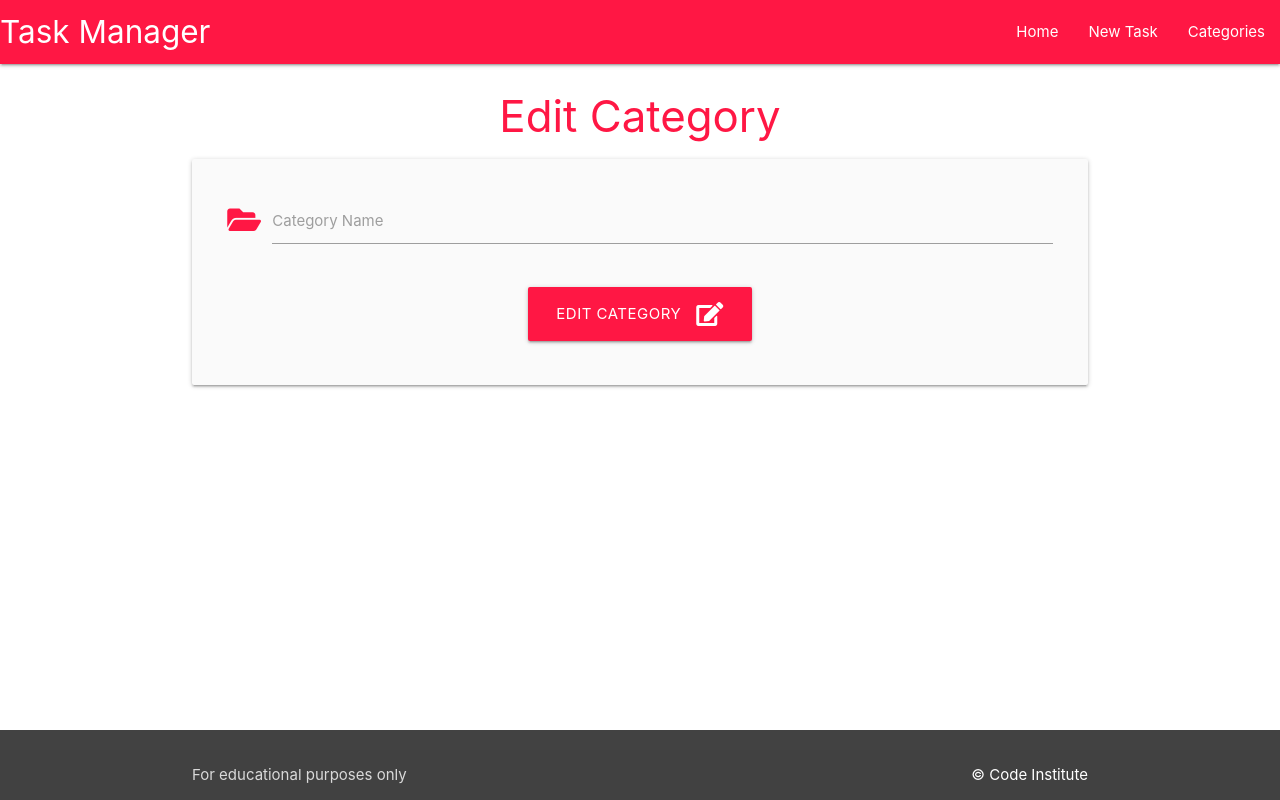
After one commit to Fiona-T/task-manager-walkthrough, a Flask app: template taskmanager/templates/edit_category.html in a window 1280 px wide. The commit adds this page. Run offline with Flask 2, Linux system fonts and the light colour scheme; the template is opened without the code that fills it, so the values that code supplies are empty.

Commit message:
add edit_category.html, update routes to display template and to allow category name to be changed

```diff
--- a/taskmanager/templates/categories.html
+++ b/taskmanager/templates/categories.html
@@ -17,7 +17,7 @@
           <span class="card-title">{{ category.category_name }}</span>
         </div>
         <div class="card-action">
-          <a href="#" class="btn grey darken-2">Edit</a>
+          <a href="{{ url_for('edit_category', category_id=category.id) }}" class="btn grey darken-2">Edit</a>
           <a href="#" class="btn grey darken-1">Delete</a>
         </div>
       </div>
--- /dev/null
+++ b/taskmanager/templates/edit_category.html
@@ -0,0 +1,26 @@
+{% extends "base.html" %}
+
+{% block content %}
+<h3 class="red-text text-accent-3 center-align">Edit Category</h3>
+<div class="row card-panel grey lighten-5">
+    <form class="col s12" method="POST" action="{{ url_for('edit_category', category_id=category.id) }}">
+        <!-- category name input -->
+        <div class="row">
+            <div class="input-field col s12">
+                <i class="fas fa-folder-open prefix red-text text-accent-3"></i>
+                <input name="category_name" id="category_name" value="{{ category.category_name }}" minlength="3" maxlength="25" type="text" class="validate"
+                    required>
+                <label for="category_name">Category Name</label>
+            </div>
+        </div>
+        <!-- submit button -->
+        <div class="row">
+            <div class="col s12 center-align">
+                <button type="submit" class="btn-large red accent-3">
+                    Edit Category <i class="fas fa-edit right"></i>
+                </button>
+            </div>
+        </div>
+    </form>
+</div>
+{% endblock %}
```
Also changed, not shown: taskmanager/routes.py (+17 -8 lines).
